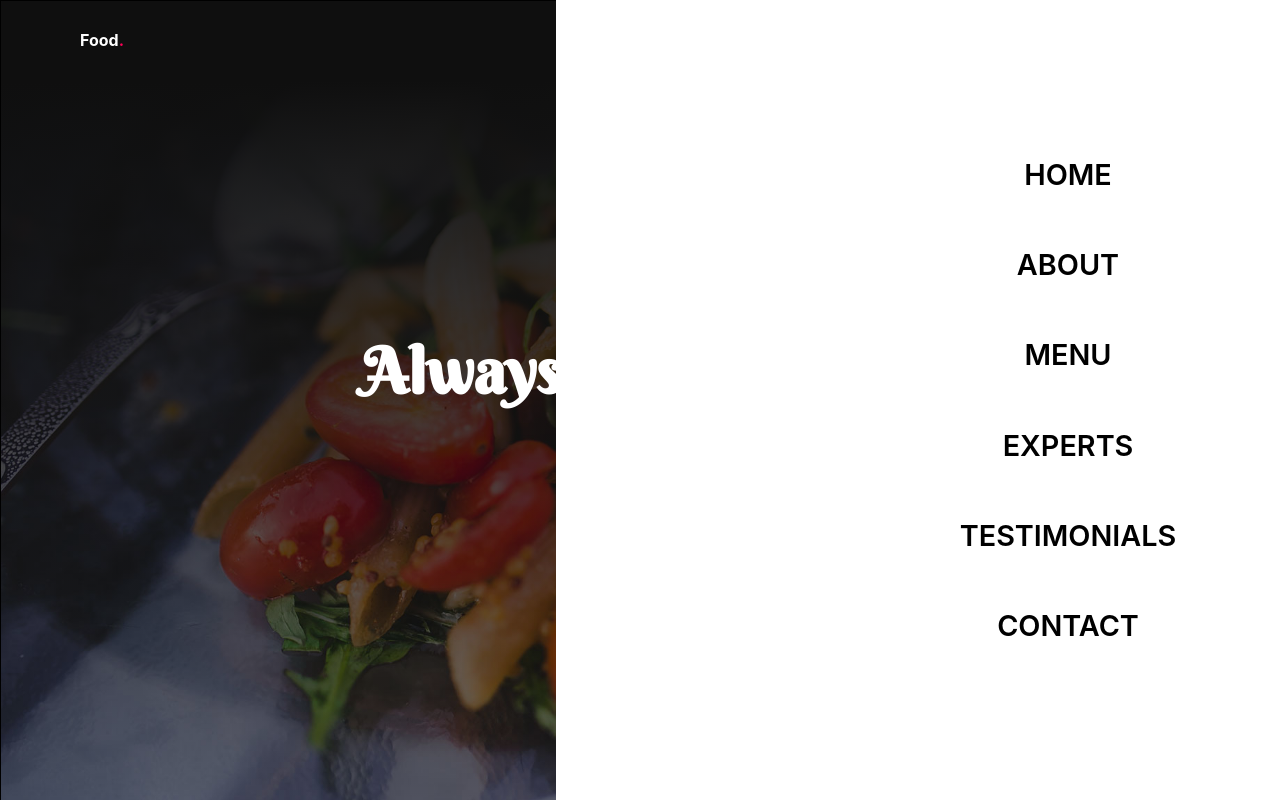
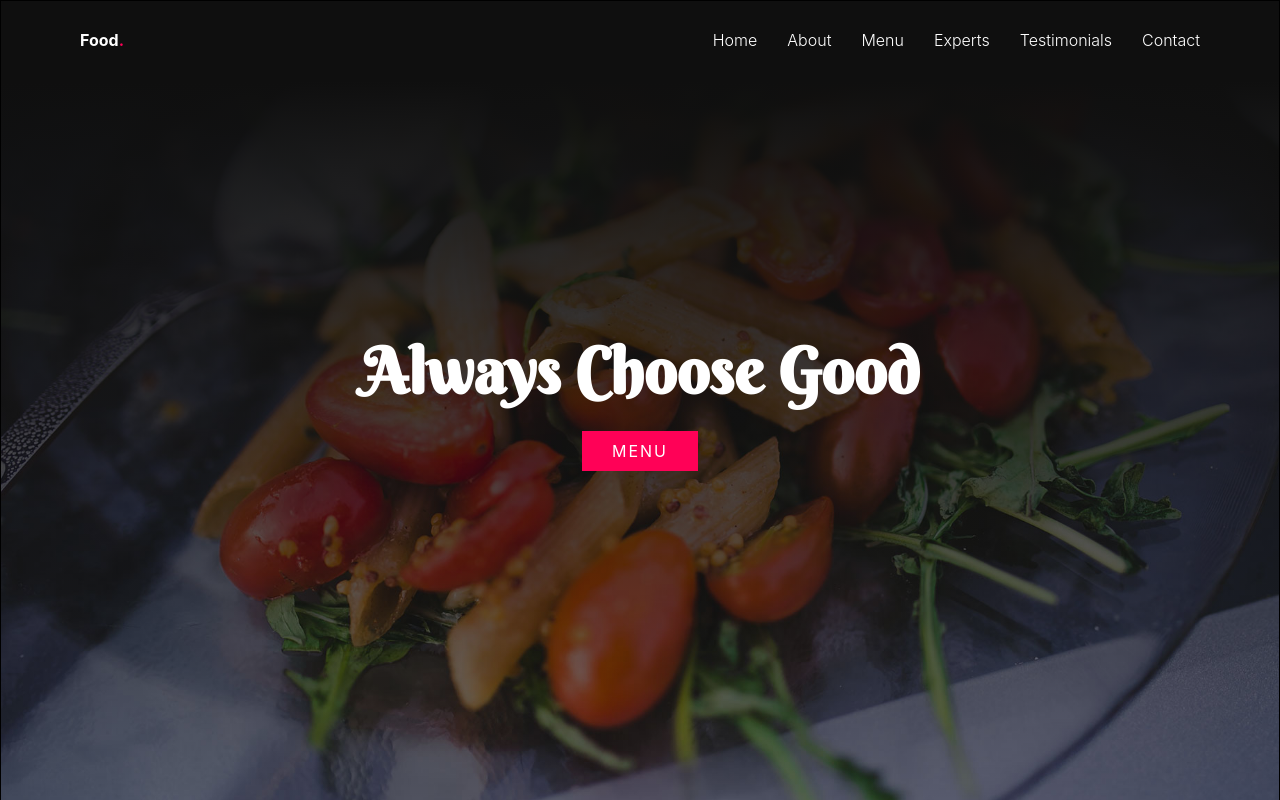
Before and after one commit to Berezka-creator/restaurant_app, a React (Create React App) app: page / in a window 1280 px wide. Shown: the top 800 px of the page. Built offline with nearby package versions, Linux system fonts and the light colour scheme.

Commit message:
Small changes for nav

```diff
--- a/src/layout/mobileNav/MobileNav.css
+++ b/src/layout/mobileNav/MobileNav.css
@@ -2,7 +2,7 @@
   z-index: 900;
   position: fixed;
   top: 0;
-  right: -300px;
+  right: -500px;
   width: 80%;
   height: 100vh;
   background-color: white;
@@ -12,6 +12,11 @@
 }
 .mobileNav .sideDrawer.active {
   right: 0;
+}
+@media (min-width: 40rem) {
+  .mobileNav .sideDrawer {
+    display: none;
+  }
 }
 .mobileNav .backDrop {
   display: none;
--- a/src/layout/mobileNav/MobileNav.scss
+++ b/src/layout/mobileNav/MobileNav.scss
@@ -7,7 +7,7 @@
         z-index: 900;
         position: fixed;
         top:0;
-        right: -300px;
+        right: -500px;
 
         width: 80%;
         height: 100vh;
@@ -20,6 +20,10 @@
 
         &.active{
             right:0;
+        }
+
+        @include  desktop{
+            display: none;
         }
     }
 
```
Also changed, not shown: src/global.scss (+1 -7 lines), 1 other file (tests, documents, lock files or other folders).
